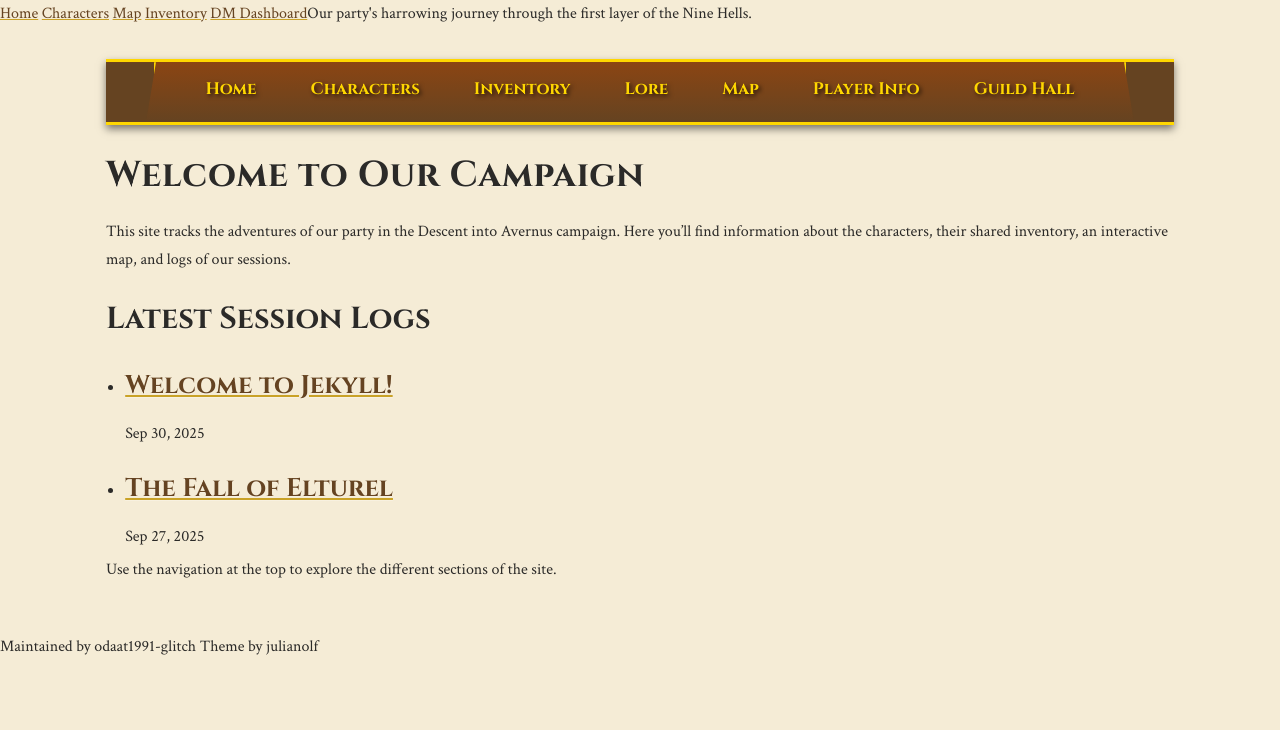
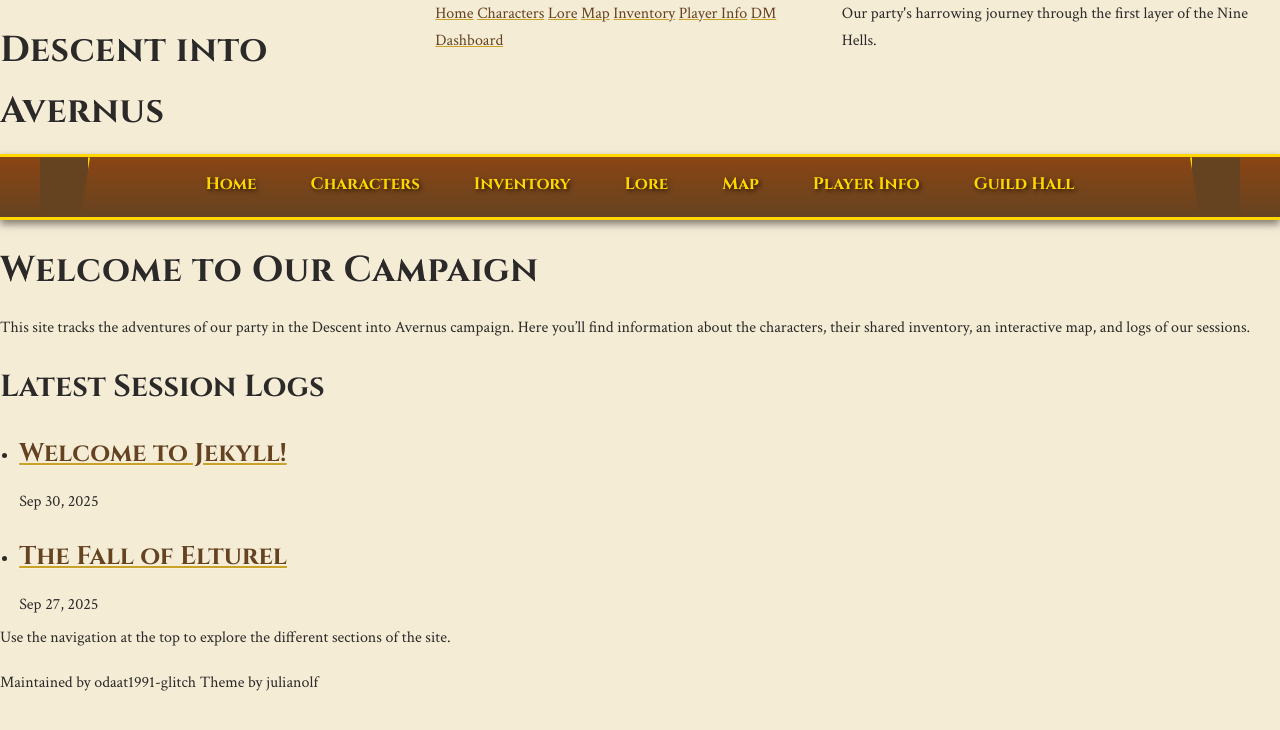
Before and after one commit to odaat1991-glitch/dnd-campaign-codex, a Jekyll site: the page built from index.markdown, in a window 1280 px wide. Shown: the top 730 px of the page. Built offline with Jekyll 4.4.1, drawn with Linux system fonts in a browser that asks for light colours.

Commit message:
fix(nav): Update navigation links to use .html extensions
- Updated /characters to /characters.html
- Updated /map to /map.html
- Updated /inventory to /inventory.html
- Added /lore.html link
- Added /player_info.html link
- Ensures all internal navigation uses proper .html extensions

```diff
--- a/_includes/header.html
+++ b/_includes/header.html
@@ -11,22 +11,30 @@
 </head>
 <body>
 <header>
-{% if site.logo %} {% if site.logo contains 'nes-' %} {% else %} {% endif %} {% endif %}
-
-
-{{ SITE.TITLE | DEFAULT: SITE.GITHUB.REPOSITORY_NAME }}
-
+{% if site.logo %}
+  {% if site.logo contains 'nes-' %}
+    <i class="{{ site.logo }}"></i>
+  {% else %}
+    <img src="{{ site.logo | relative_url }}" alt="Logo" />
+  {% endif %}
+{% endif %}
+<h1>{{ site.title | default: site.github.repository_name }}</h1>
 <nav>
   <a href="/">Home</a>
-  <a href="/characters">Characters</a>
-  <a href="/map">Map</a>
-  <a href="/inventory">Inventory</a>
+  <a href="/characters.html">Characters</a>
+  <a href="/lore.html">Lore</a>
+  <a href="/map.html">Map</a>
+  <a href="/inventory.html">Inventory</a>
+  <a href="/player_info.html">Player Info</a>
   <a href="/dm_dashboard.html">DM Dashboard</a>
 </nav>
-
-{{ site.description | default: site.github.project_tagline }}
-
-{% if site.social %} {% include social.html %} {% endif %}
-{% if site.show_downloads %} {% include downloads.html %} {% endif %}
+<p>{{ site.description | default: site.github.project_tagline }}</p>
+{% if site.social %}
+  {% include social.html %}
+{% endif %}
+{% if site.show_downloads %}
+  {% include downloads.html %}
+{% endif %}
 </header>
-<main>
+</body>
+</html>
```
